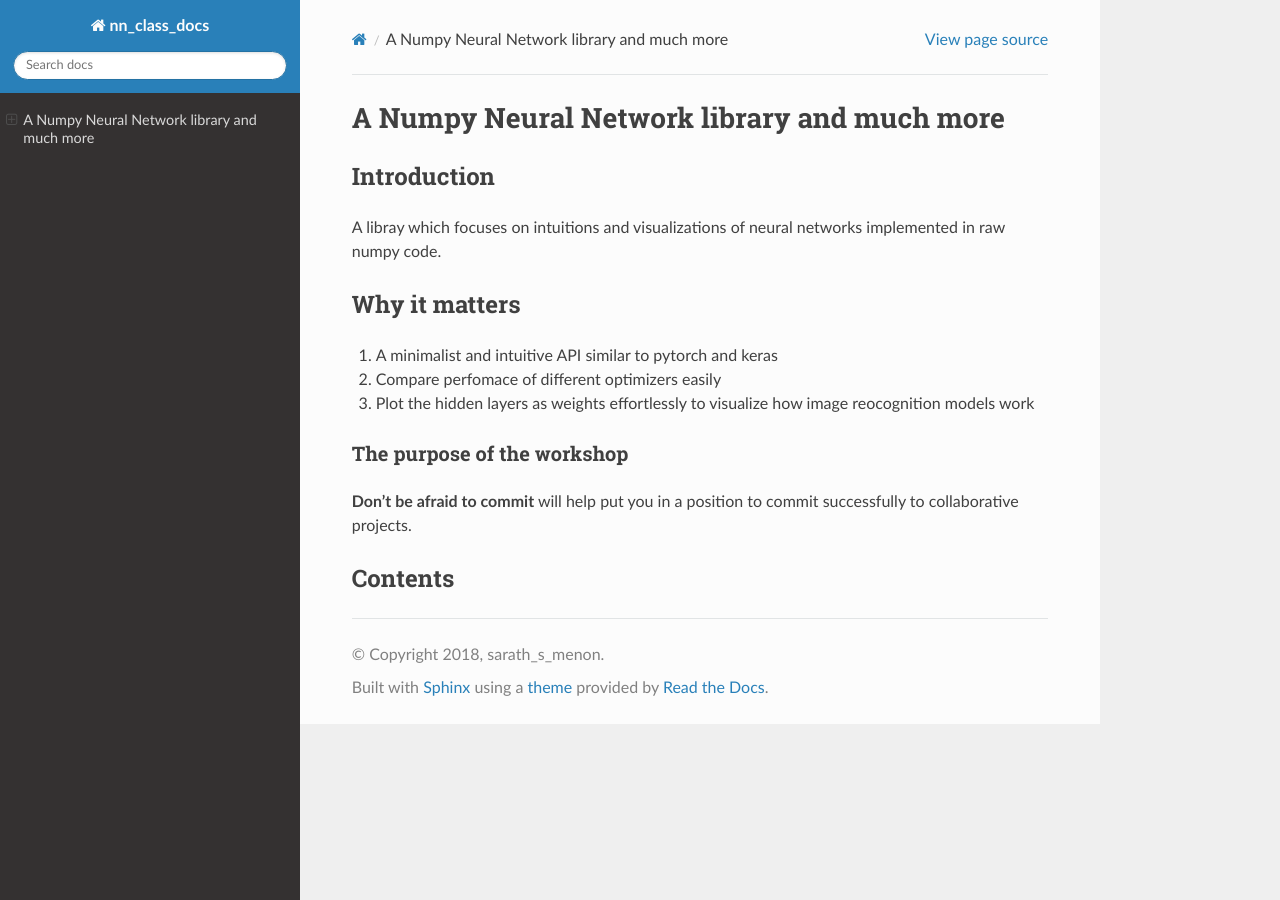
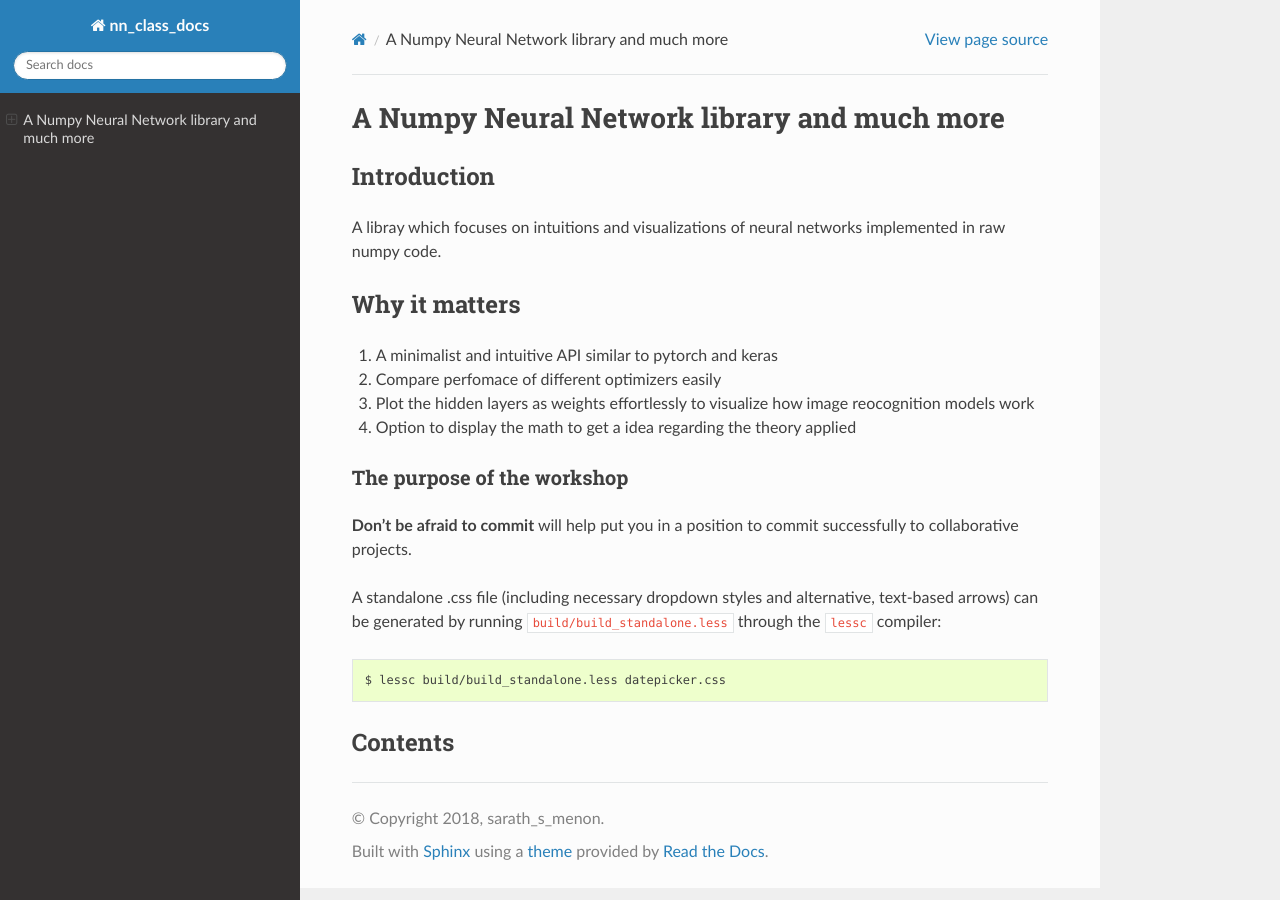
Before and after one commit to sarath-menon/nn_class, a Sphinx documentation site: the page built from docs/index.rst, in a window 1280 px wide. Built offline with Sphinx 7.4.7 and the Read the Docs theme 2.0.0, drawn with Linux system fonts in a browser that asks for light colours.

Commit message:
Update index.rst

```diff
--- a/docs/index.rst
+++ b/docs/index.rst
@@ -18,6 +18,7 @@ Why it matters
 1. A minimalist and intuitive API similar to pytorch and keras
 2. Compare perfomace of different optimizers easily
 3. Plot the hidden layers as weights effortlessly to visualize how image reocognition models work
+4. Option to display the math to get a idea regarding the theory applied
 
 The purpose of the workshop
 ---------------------------
@@ -25,6 +26,10 @@ The purpose of the workshop
 **Don't be afraid to commit** will help put you in a position to commit
 successfully to collaborative projects.
 
+A standalone .css file (including necessary dropdown styles and alternative, text-based arrows) can be generated by running ``build/build_standalone.less`` through the ``lessc`` compiler::
+
+    $ lessc build/build_standalone.less datepicker.css
+
 Contents
 ========
 
```
